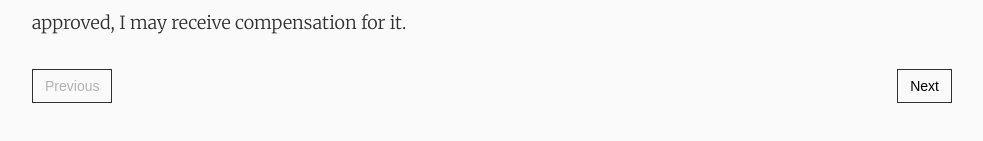
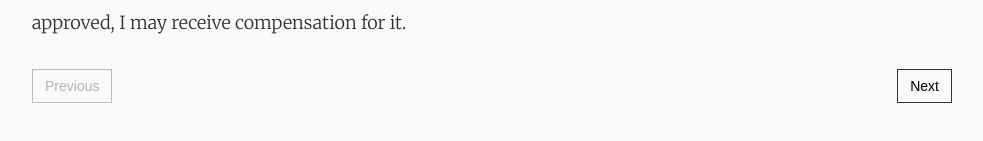
Before and after one commit to matt-hernandez/vacation-tips, a React (Create React App) app: page / in a window 1280 px wide. Shown: the part 587-728 px from the top of the page, without its empty margins (148-1131 px from the left). Built offline with nearby package versions, Linux system fonts and the light colour scheme.

Commit message:
Fix disabled button styling

```diff
--- a/src/index.scss
+++ b/src/index.scss
@@ -153,6 +153,10 @@ section {
   border: 1px solid $paragraph-text-color;
   font-family: Arial, sans-serif;
   background-color: transparent;
+
+  &:disabled {
+    border: 1px solid rgba($paragraph-text-color, 0.3);
+  }
 }
 
 .fade-enter {
```
